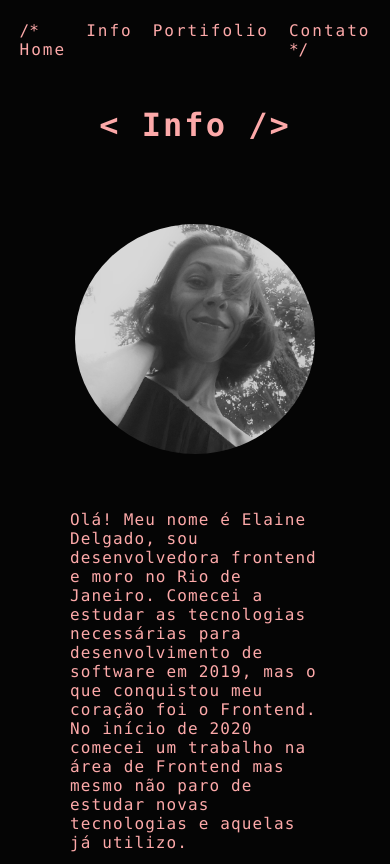
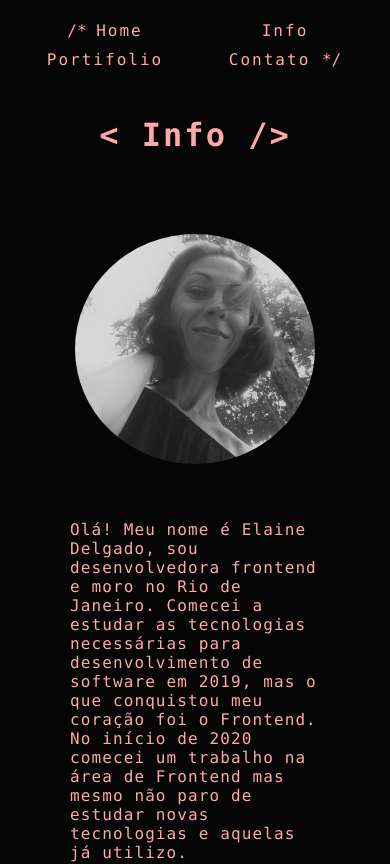
Before and after one commit to ElaineDelgado/portifa, a React (Create React App) app: page /Info in a window 390 px wide. Shown: the top 864 px of the page. Built offline with nearby package versions, Linux system fonts and the light colour scheme.

Commit message:
fixing menu

```diff
--- a/src/styles/Info.css
+++ b/src/styles/Info.css
@@ -68,11 +68,12 @@ article.skills-container h3 {
     display: flex;
     flex-direction: column;
     justify-content: flex-start;
-    align-items:flex-start;
+    align-items: flex-start;
 }
 
 .info-item p {
     margin: 5px 0;
+    text-align: left;
 }
 
 /* quote */
--- a/src/styles/Navbar.css
+++ b/src/styles/Navbar.css
@@ -6,7 +6,9 @@ nav {
 
 ul {
   display: flex;
-  text-align: start;
+  flex-wrap: wrap;
+  justify-content: space-between;
+  /* text-align: start; */
   list-style: none;
   align-self: flex-start;
   padding: 0 15px;
@@ -29,6 +31,17 @@ ul li a:hover {
   color: #ffdada;
 }
 
+@media (max-width: 435px) {
+  ul {
+    display: grid;
+    grid-template-columns: repeat(2,1fr);
+    width: 100%;
+  }
+  ul li {
+    text-align: center;
+    margin-bottom: 5px;
+  }
+}
 
 @media (max-width: 560px) {
   nav {
```
